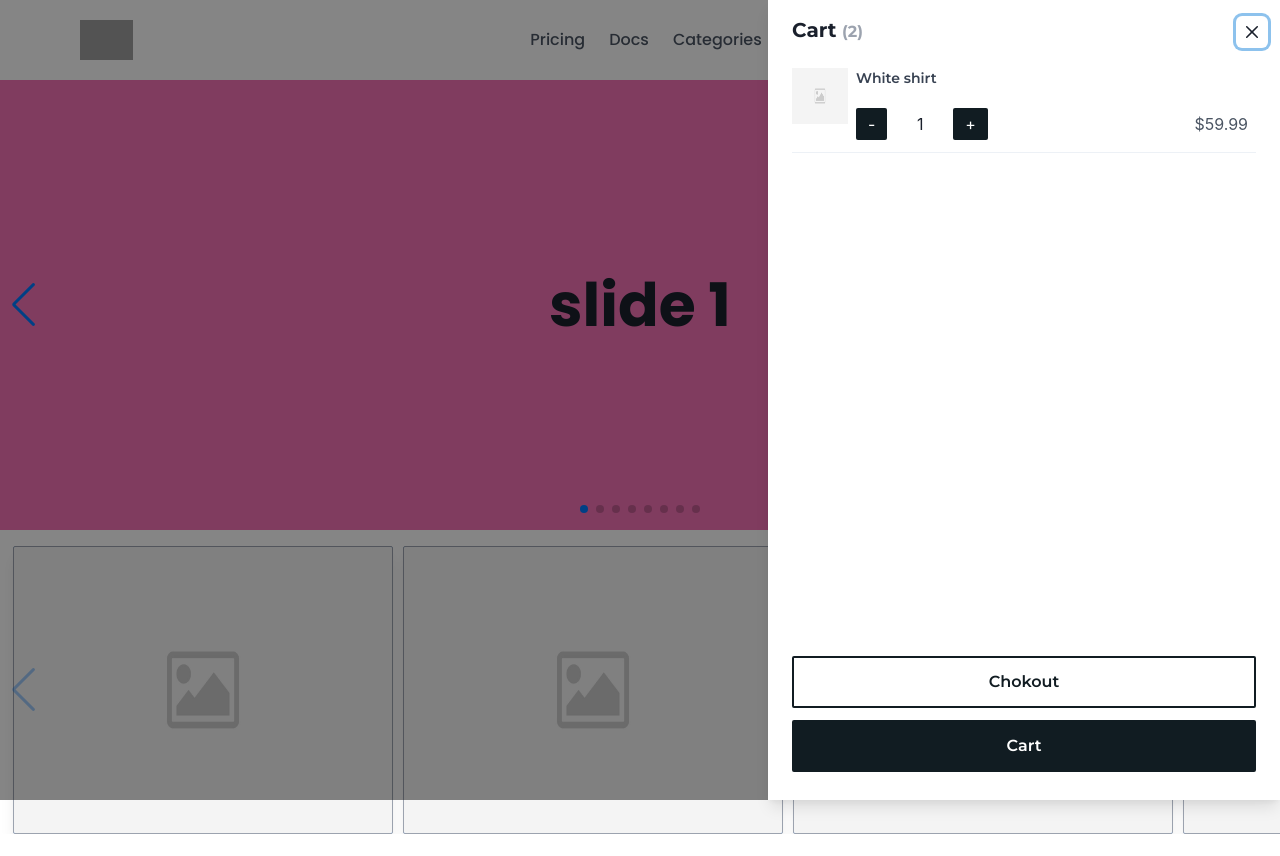
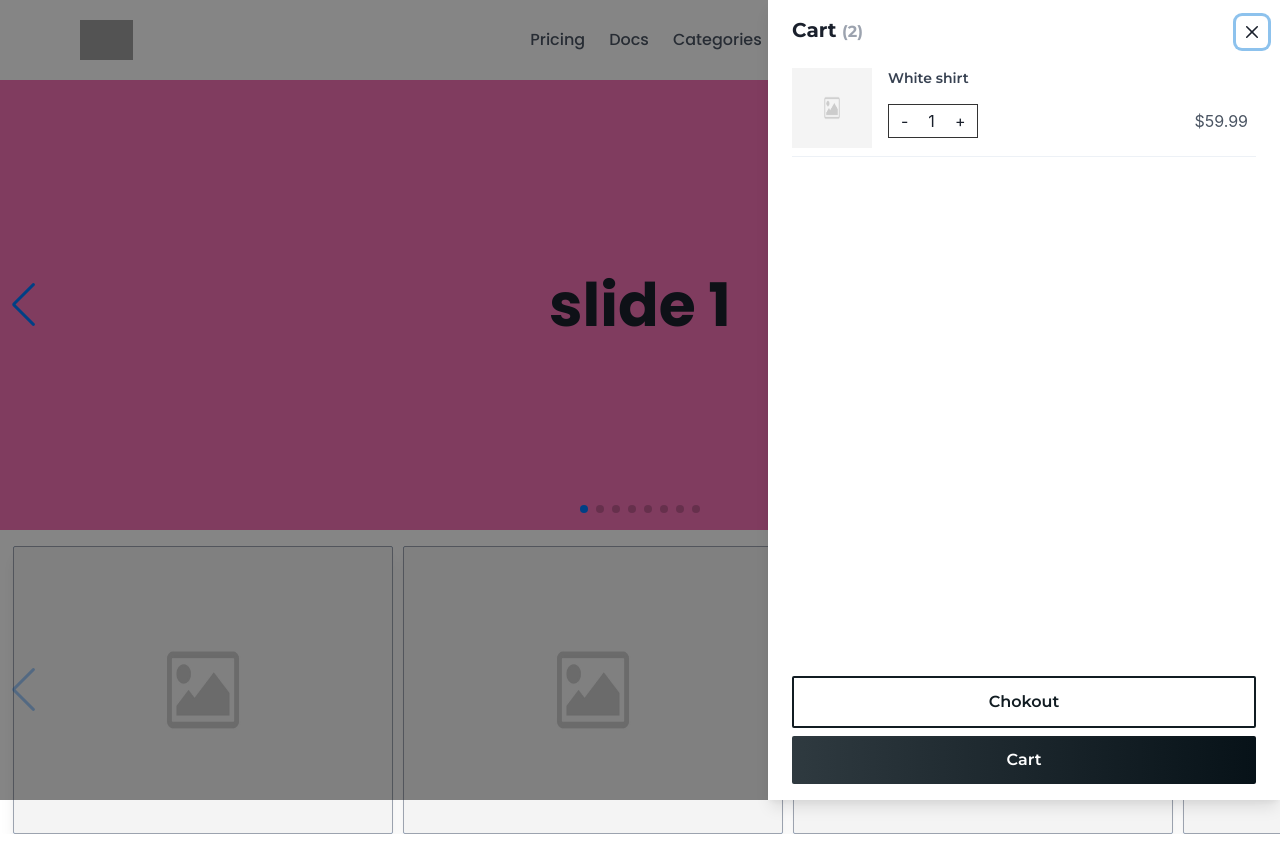
Before and after one commit to RavenSam/Eriva, a Next.js app: page / in a window 1280 px wide. Both pictures are taken after a click on the button "Shopping Cart". Shown: the top 856 px of the page. Built offline with nearby package versions, Linux system fonts and the light colour scheme; grey boxes are pictures that could not be loaded; some icons are missing.

Commit message:
primary button hover effect

```diff
--- a/src/components/Header/CartDrawer.jsx
+++ b/src/components/Header/CartDrawer.jsx
@@ -23,7 +23,8 @@ export default function CartDrawer() {
    const [quantity, setQuantity] = useState(1)
 
    const inc = () => setQuantity(+quantity + 1)
-   const dec = () => setQuantity(+quantity - 1)
+   const dec = () => quantity && setQuantity(+quantity - 1)
+
 
    return (
       <>
@@ -43,7 +44,7 @@ export default function CartDrawer() {
          <Drawer isOpen={isOpen} size="md" placement="right" onClose={onClose} finalFocusRef={btnRef}>
             <DrawerOverlay>
                <DrawerContent>
-                  <DrawerCloseButton mt=".5rem" />
+                  <DrawerCloseButton mt=".5rem"  />
                   <DrawerHeader>
                      <h2 className="text-xl font-heading font-bold">
                         Cart <span className="text-base text-gray-400">({cartContent.length})</span>
@@ -52,9 +53,9 @@ export default function CartDrawer() {
 
                   <DrawerBody>
                      <div className="drawerBody  w-full flex items-start justify-start">
-                        <img src="/images/img.jpg" alt="image" className="w-14 h-14" />
+                        <img src="/images/img.jpg" alt="image" className="w-20 h-20" />
 
-                        <div className="Product px-2 w-full">
+                        <div className="Product px-2 pl-4 w-full">
                            <div className="flex items-center justify-between">
                               <h3 className="text-gray-700 text-sm font-heading font-semibold">White shirt</h3>
 
@@ -68,23 +69,18 @@ export default function CartDrawer() {
                            </div>
 
                            <div className="flex items-center justify-between mt-4">
-                              <HStack maxW="320px">
+                              <HStack maxW="320px" border="1px solid #333">
                                  <button
-                                    className="bg-primary-600 text-white px-3 py-1 rounded-sm hover:bg-primary-400"
+                                    className="px-3 py-1 rounded-sm focus:outline-none"
                                     onClick={dec}
                                  >
                                     -
                                  </button>
-                                 <Input
-                                    isReadOnly
-                                    value={quantity}
-                                    w="50px"
-                                    textAlign="center"
-                                    borderRadius="2px"
-                                    border="none"
-                                 />
+                                 <div className="text-center" >
+                                 {quantity}
+                                 </div>
                                  <button
-                                    className="bg-primary-600 text-white px-3 py-1 rounded-sm hover:bg-primary-400"
+                                    className="px-3 py-1 rounded-sm focus:outline-none"
                                     onClick={inc}
                                  >
                                     +
@@ -100,10 +96,10 @@ export default function CartDrawer() {
 
                   <DrawerFooter>
                      <div className="flex flex-col w-full">
-                        <Btn type="secondary" className="w-full mb-3">
+                        <Btn type="secondary" className="w-full mb-2">
                            Chokout
                         </Btn>
-                        <Btn type="primary" className="w-full mb-3">
+                        <Btn type="primary" className="w-full">
                            Cart
                         </Btn>
                      </div>
--- a/src/components/Header/MobileMenu.jsx
+++ b/src/components/Header/MobileMenu.jsx
@@ -28,7 +28,7 @@ export default function MobileMenu({ menu }) {
                                 MOBILE MENU
         >>>>>>>>>>>>>>>>>>>>>>>>>>>>>>>>>>>>>>>>>>>>>>>>>>>>>>>>>>>>>>*/}
 
-         <div className={`${menuClasses} absolute top-0 inset-x-0 p-2 transition transform origin-top-right md:hidden`}>
+         <div className={`${menuClasses} absolute top-0 inset-x-0 p-2 transition transform origin-top-right md:hidden z-1`}>
             <div className="rounded-sm shadow-md ring-1 ring-black ring-opacity-5 bg-white divide-y-2 divide-gray-50">
                <div className="pt-5 pb-6 px-5">
                   <div className="flex items-center justify-between">
--- a/src/components/Header/Nav.jsx
+++ b/src/components/Header/Nav.jsx
@@ -7,6 +7,7 @@ export default function Nav({ links }) {
    return (
       <>
          <nav className="hidden relative md:flex items-center">
+
             {links.map((link) => (
                <Fragment key={link.label}>
                   {link.child.length ? (
--- a/src/components/shared/Btn.jsx
+++ b/src/components/shared/Btn.jsx
@@ -3,8 +3,8 @@ import React from "react"
 export default function Btn({ className = "", type = "primary", h = "h1", children }) {
    const clas =
       type === "primary"
-         ? "border-primary-600 bg-primary-600 text-white hover:bg-primary-400"
-         : " text-primary-600 border-primary-600 hover:text-white btn  "
+         ? "border-none bg-gradient-to-r from-primary-300 to-primary-700 text-white primary"
+         : " text-primary-600 border-primary-600 hover:text-white secondary  "
 
    return (
       <>
@@ -15,7 +15,7 @@ export default function Btn({ className = "", type = "primary", h = "h1", childr
          </button>
 
          <style>{`
-            .btn::before{
+            .secondary::before{
                 content:"";
                 position:absolute;
                 top:50%;
@@ -24,6 +24,27 @@ export default function Btn({ className = "", type = "primary", h = "h1", childr
                 z-index:-1;
                 transition:all 0.6s ease;
             }
+
+            .primary::before{
+               content:"";
+               position:absolute;
+               height:100px;
+               width:80px;
+               background:#f3f3f3;
+               box-shadow: 0 0 10px #fff;
+               filter:blur(1px);
+               opacity:0.8;
+               top:-30px;
+               left:-50px;
+               transition:0.6s;
+               transform:rotate(20deg) translateX(-50px);
+            }
+            .primary:Hover::before{
+               transform:rotate(20deg) translateX(50px);
+               left:100%;
+               opacity:0.35;
+               width:40px;
+            }
             ${hoverEffect()[h]}
          `}</style>
       </>
@@ -31,21 +52,21 @@ export default function Btn({ className = "", type = "primary", h = "h1", childr
 }
 
 const hoverEffect = (color = "#111c22") => {
-   const h1 = `.btn::before{
+   const h1 = `.secondary::before{
                 background:${color};
                 width:0;
                 height:100%;
             }
-            .btn:hover::before{
+            .secondary:hover::before{
                 width:100%
             }`
 
-   const h2 = `.btn::before{
+   const h2 = `.secondary::before{
                 background:${color};
                 width:100%;
                 height:0;
             }
-            .btn:hover::before{
+            .secondary:hover::before{
                 height:100%
             }`
 
```
Also changed, not shown: src/styles/globals.css (+6 -1 lines).
